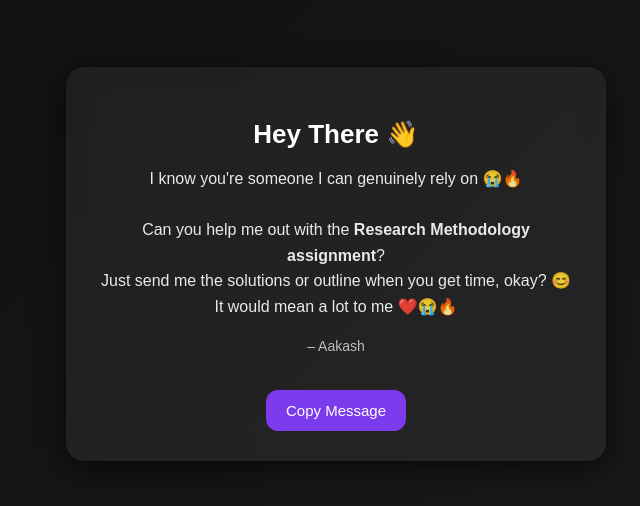
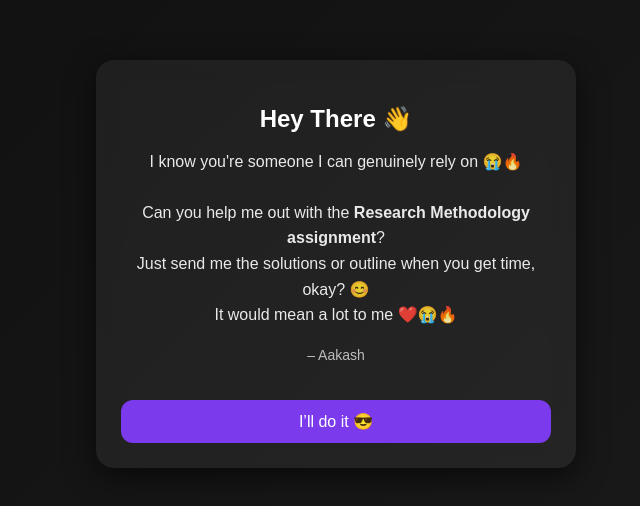
Before and after one commit to Aakash04012/Message-Page, a plain HTML site: page index.html in a window 1280 px wide. Shown: the part 136-642 px from the top of the page, without its empty margins (304-944 px from the left). Drawn offline with Linux system fonts and the light colour scheme.

Commit message:
Update index.html

```diff
--- a/index.html
+++ b/index.html
@@ -3,29 +3,33 @@
 <head>
 <meta charset="UTF-8" />
 <meta name="viewport" content="width=device-width, initial-scale=1.0" />
-<title>Message for You Bro</title>
+<title>Message for You</title>
 <style>
+  * {
+    box-sizing: border-box;
+  }
+
   body {
     margin: 0;
+    padding: 20px;
     font-family: 'Poppins', sans-serif;
     background: linear-gradient(135deg, #0f0f0f, #1b1b1b);
     color: #fff;
-    height: 100vh;
-    overflow: hidden;
+    min-height: 100vh;
     display: flex;
     align-items: center;
     justify-content: center;
   }
 
   .card {
-    width: 90%;
+    width: 100%;
     max-width: 480px;
     background: rgba(255, 255, 255, 0.06);
     backdrop-filter: blur(12px);
-    padding: 30px;
+    padding: 25px;
     border-radius: 18px;
+    text-align: center;
     box-shadow: 0 8px 30px rgba(0, 0, 0, 0.6);
-    text-align: center;
     animation: fadeIn 1.2s ease;
   }
 
@@ -35,7 +39,7 @@
   }
 
   h2 {
-    font-size: 26px;
+    font-size: 24px;
     margin-bottom: 10px;
   }
 
@@ -46,19 +50,26 @@
   }
 
   .btn {
-    margin-top: 18px;
+    margin-top: 20px;
     padding: 12px 20px;
+    width: 100%;
     background: #7c3aed;
     border: none;
     border-radius: 12px;
     color: #fff;
-    font-size: 15px;
+    font-size: 16px;
     cursor: pointer;
     transition: 0.3s;
   }
 
   .btn:hover {
     background: #9f5bff;
+  }
+
+  @media (max-width: 400px) {
+    h2 { font-size: 22px; }
+    p { font-size: 15px; }
+    .btn { font-size: 15px; }
   }
 </style>
 </head>
@@ -73,18 +84,20 @@
     It would mean a lot to me ❤️😭🔥
   </p>
   <p style="margin-top:12px;font-size:14px;opacity:0.7;">– Aakash</p>
-  <button class="btn" onclick="copyMsg()">Copy Message</button>
+
+  <button class="btn" onclick="copyMsg()">I’ll do it 😎</button>
 </div>
 
 <script>
 function copyMsg() {
-  const msg = `Heyy please save me 😭🔥\nIt's me, Aakash 😎🔥
+  const msg = `Heyy please save me 😭🔥
+It's me, Aakash 😎🔥
 I need the Research Methodology assignment answers.
 Send me the solution/outline when you're free, thank you so much ❤️🔥`;
 
   navigator.clipboard.writeText(msg)
-    .then(() => alert('Message copied bro! Send it 🤝🔥'))
-    .catch(() => alert('Copy failed — copy manually bro.'));
+    .then(() => alert('Message copied! Send it 😎🔥'))
+    .catch(() => alert('Copy failed — copy manually.'));
 }
 </script>
 
```
